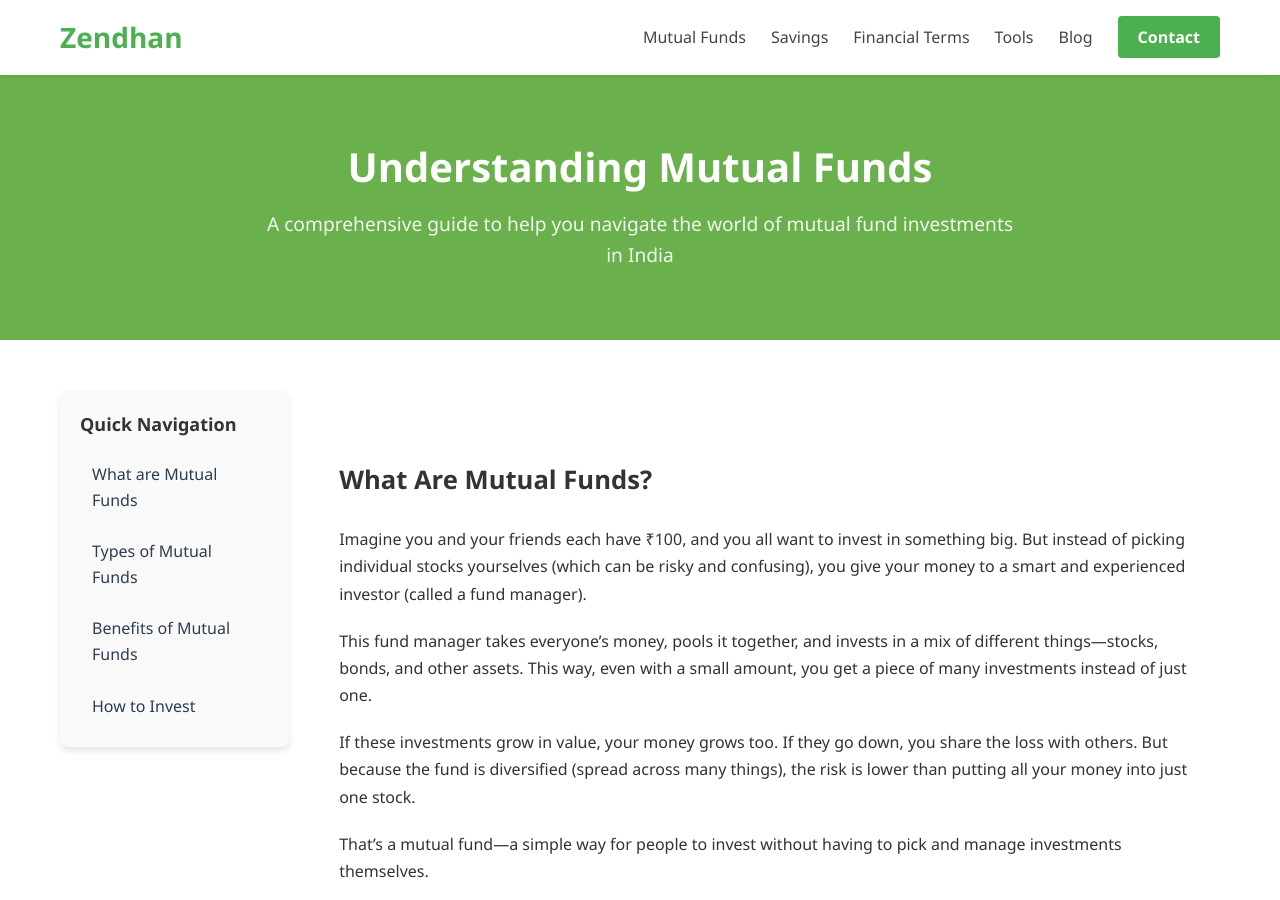
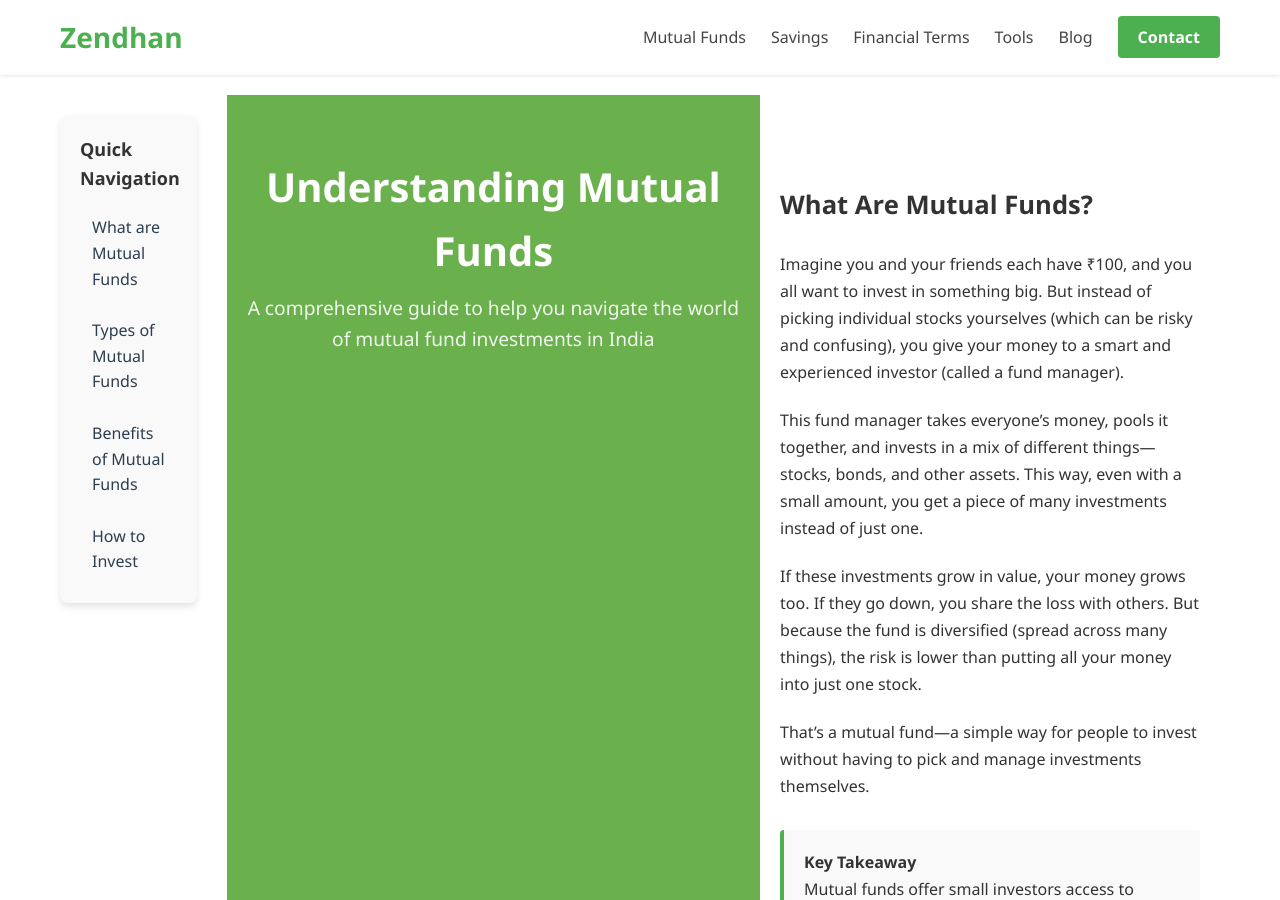
Before and after one commit to nandan11/zendhan, a Jekyll site: the page built from mutual-funds.html, in a window 1280 px wide and 900 px high. Built offline with Jekyll 4.4.1, drawn with Linux system fonts in a browser that asks for light colours.

Commit message:
Update mutual-funds.html

```diff
--- a/mutual-funds.html
+++ b/mutual-funds.html
@@ -6,13 +6,7 @@ custom_css:
 ---
 
 <script src="{{ '/assets/js/mutual-funds.js' | relative_url }}"></script>
- <!-- Page Title -->
-<section class="page-title">
-    <div class="page-title-container">
-        <h1>Understanding Mutual Funds</h1>
-        <p>A comprehensive guide to help you navigate the world of mutual fund investments in India</p>
-    </div>
-</section>
+
 <div class="page-layout">
   <!-- Quick Navigation - INSERT HERE -->
 <nav class="quick-navigation">
@@ -25,7 +19,13 @@ custom_css:
     </ul>
 </nav>
 
-
+ <!-- Page Title -->
+<section class="page-title">
+    <div class="page-title-container">
+        <h1>Understanding Mutual Funds</h1>
+        <p>A comprehensive guide to help you navigate the world of mutual fund investments in India</p>
+    </div>
+</section>
 
 <main class="main-content">
 
```
